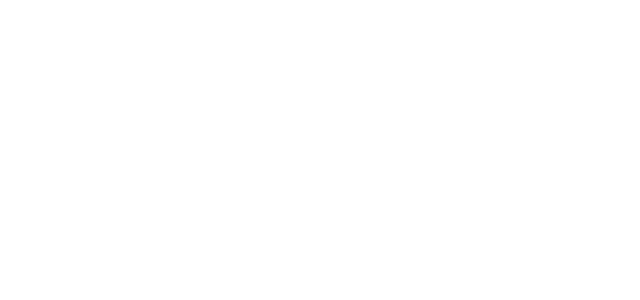
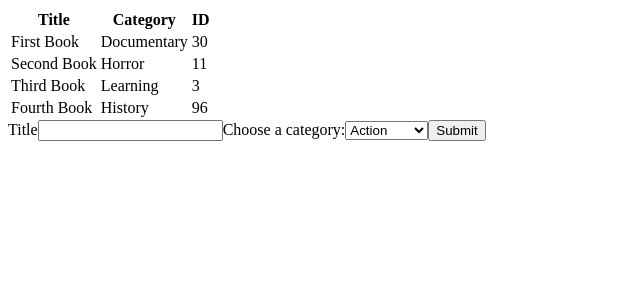
Before and after one commit to ermin-cahtarevic/react-bookstore, a React (Create React App) app: page / in a window 1280 px wide. Shown: the top 300 px of the page, without its empty margins (0-640 px from the left). Built offline with nearby package versions, Linux system fonts and the light colour scheme.

Commit message:
Update BooksList and BooksForm containers, add actions, add reducers, connect everything in index.js

```diff
--- a/src/components/App.js
+++ b/src/components/App.js
@@ -1,8 +1,12 @@
 import React from 'react';
+import BooksList from '../containers/BooksList';
+import BooksForm from '../containers/BooksForm';
 
 const App = () => {
   return (
     <div>
+      <BooksList />
+      <BooksForm />
     </div>
   );
 }
--- /dev/null
+++ b/src/containers/BooksForm.js
@@ -0,0 +1,38 @@
+import React from 'react';
+
+const BooksForm = () => {
+  const categories = [
+    "Action",
+    "Biography",
+    "History",
+    "Horror",
+    "Kids",
+    "Learning",
+    "Sci-Fi"
+  ];
+
+  return (
+    <form>
+      <label htmlFor="title">Title</label>
+      <input type="text" id="title" />
+
+      <label htmlFor="category">Choose a category:</label>
+      <select>
+        {
+          categories.map(category => (
+            <option
+              value={category}
+              key={Math.round(Math.random()*100)}
+            >
+            {category}
+            </option>
+          ))
+        }
+      </select>
+
+      <input type="submit" />
+    </form>
+  );
+}
+
+export default BooksForm;
--- /dev/null
+++ b/src/containers/BooksList.js
@@ -0,0 +1,39 @@
+import React from 'react';
+import PropTypes from 'prop-types';
+import Book from '../components/Book';
+import { connect } from 'react-redux';
+
+const BooksList = ({ books }) => {
+  return (
+    <table>
+      <thead>
+        <tr>
+          <th>Title</th>
+          <th>Category</th>
+          <th>ID</th>
+        </tr>
+      </thead>
+      <tbody>
+        {
+          books.map(book => (<Book book={book} key={book.id} />))
+        }
+      </tbody>
+    </table>
+  );
+}
+
+const mapStateToProps = ({ booksReducer: { books } }) => ({
+  books,
+});
+
+BooksList.propTypes = {
+  books: PropTypes.arrayOf(
+    PropTypes.shape({
+      title: PropTypes.string.isRequired,
+      category: PropTypes.string.isRequired,
+      id: PropTypes.string.isRequired
+    }),
+  ),
+};
+
+export default connect(mapStateToProps, null)(BooksList);
--- a/src/index.js
+++ b/src/index.js
@@ -1,10 +1,44 @@
 import React from 'react';
 import ReactDOM from 'react-dom';
 import App from './components/App';
+import { Provider } from 'react-redux';
+import { createStore } from 'redux';
+import reducer from './reducers/index';
+
+const getId = () => Math.round(Math.random() * 100).toString();
+
+const initialState = {
+  books: [
+    {
+      title: 'First Book',
+      category: 'Documentary',
+      id: getId(),
+    },
+    {
+      title: 'Second Book',
+      category: 'Horror',
+      id: getId(),
+    },
+    {
+      title: 'Third Book',
+      category: 'Learning',
+      id: getId(),
+    },
+    {
+      title: 'Fourth Book',
+      category: 'History',
+      id: getId(),
+    },
+  ],
+};
+
+const store = createStore(reducer(initialState));
 
 ReactDOM.render(
   <React.StrictMode>
-    <App />
+    <Provider store={store}>
+      <App />
+    </Provider>
   </React.StrictMode>,
   document.getElementById('root'),
 );
--- a/src/reducers/books.js
+++ b/src/reducers/books.js
@@ -0,0 +1,18 @@
+const CREATE_BOOK = 'CREATE_BOOK';
+const REMOVE_BOOK = 'REMOVE_BOOK';
+
+const booksReducer = initialState => (state = initialState, action) => {
+  switch (action.type) {
+    case CREATE_BOOK:
+      return {
+        books: [...state.books, action.payload]
+      };
+    case REMOVE_BOOK:
+      return {
+        books: state.books.filter(book => book !== action.payload),
+      };
+    default: return state;
+  };
+};
+
+export default booksReducer;
--- a/src/reducers/index.js
+++ b/src/reducers/index.js
@@ -0,0 +1,11 @@
+import books from './books';
+import { combineReducers } from 'redux';
+
+const reducer = initialState => {
+  const booksReducer = books(initialState);
+  return combineReducers({
+    booksReducer,
+  })
+}
+
+export default reducer
```
Also changed, not shown: src/actions/index.js (+14 -0 lines), src/containers/BookForm.js (deleted), src/containers/BookList.js (deleted).
